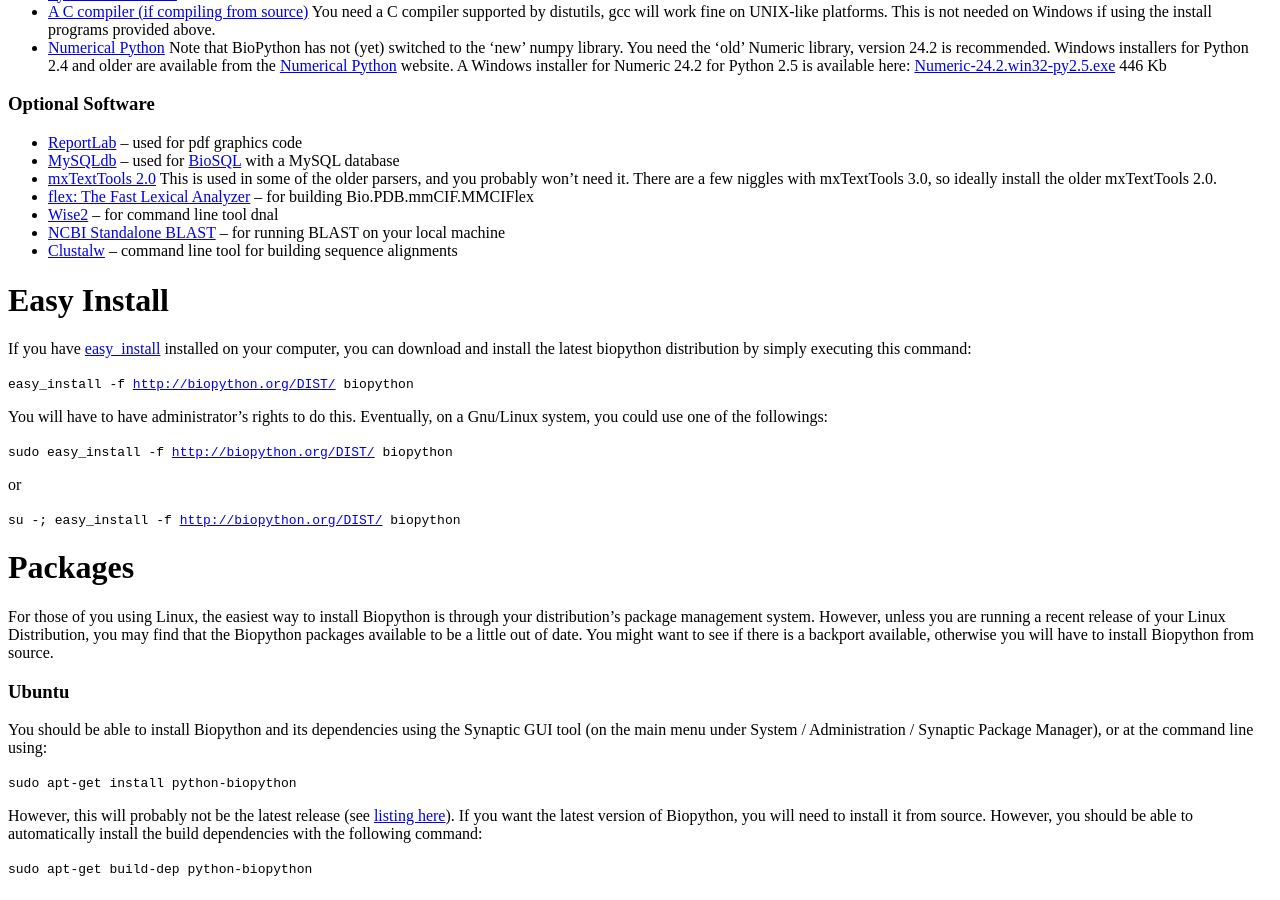
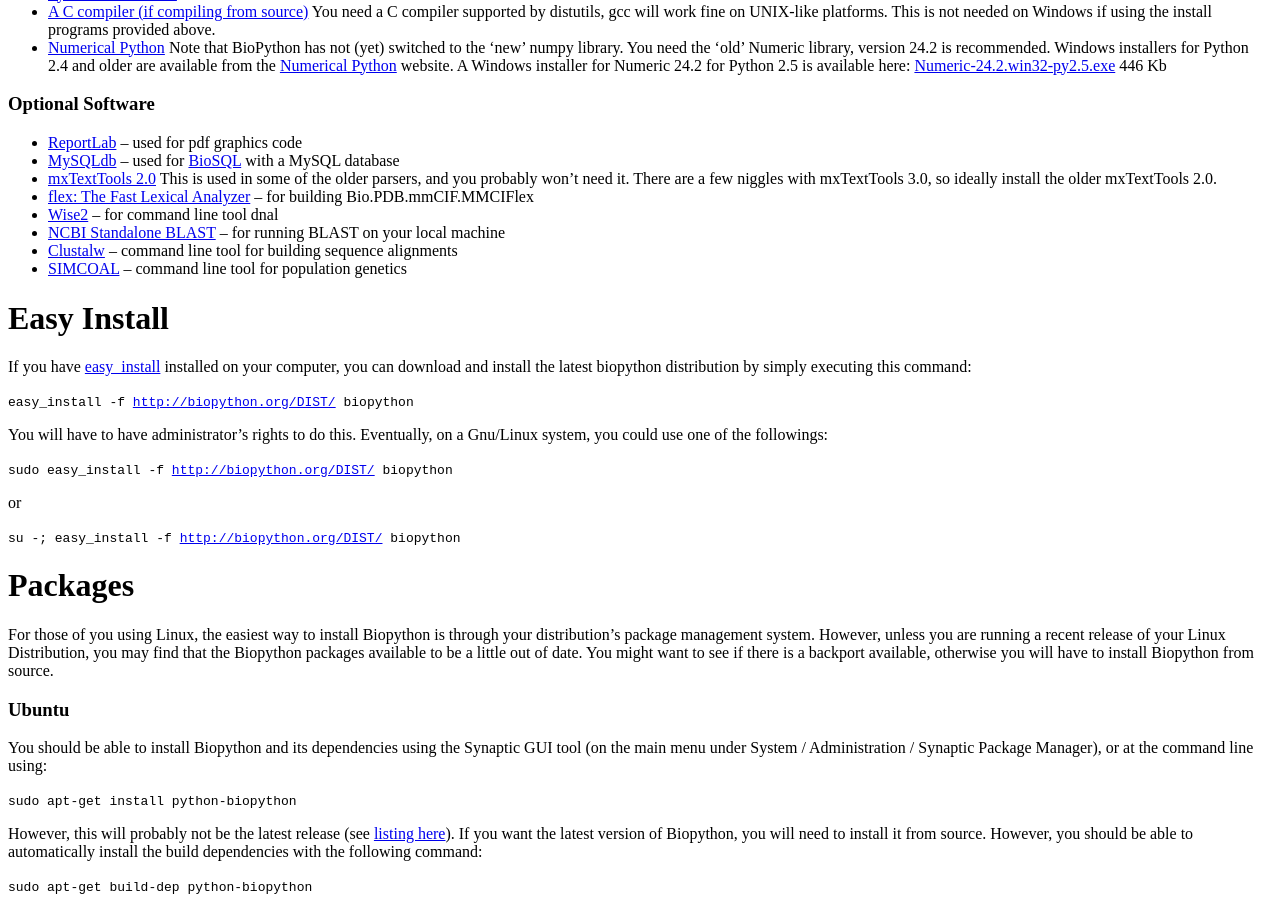
Before and after one commit to biopython/biopython.github.io, a Jekyll site: the page built from wiki/Download.md, in a window 1280 px wide and 900 px high, scrolled down 680 px. Built offline with Jekyll 4.4.1, drawn with Linux system fonts in a browser that asks for light colours.

Commit message:
/* Optional Software */ simcoal

```diff
--- a/wiki/Download.md
+++ b/wiki/Download.md
@@ -89,6 +89,8 @@ list](Mailing_lists "wikilink") and ask for help there.
     running BLAST on your local machine
 -   [Clustalw](ftp://ftp.ebi.ac.uk/pub/software/unix/clustalw/) --
     command line tool for building sequence alignments
+-   [SIMCOAL](http://cmpg.unibe.ch/software/simcoal/) -- command line
+    tool for population genetics
 
 Easy Install
 ============
```
Also changed, not shown: 1 other file.
